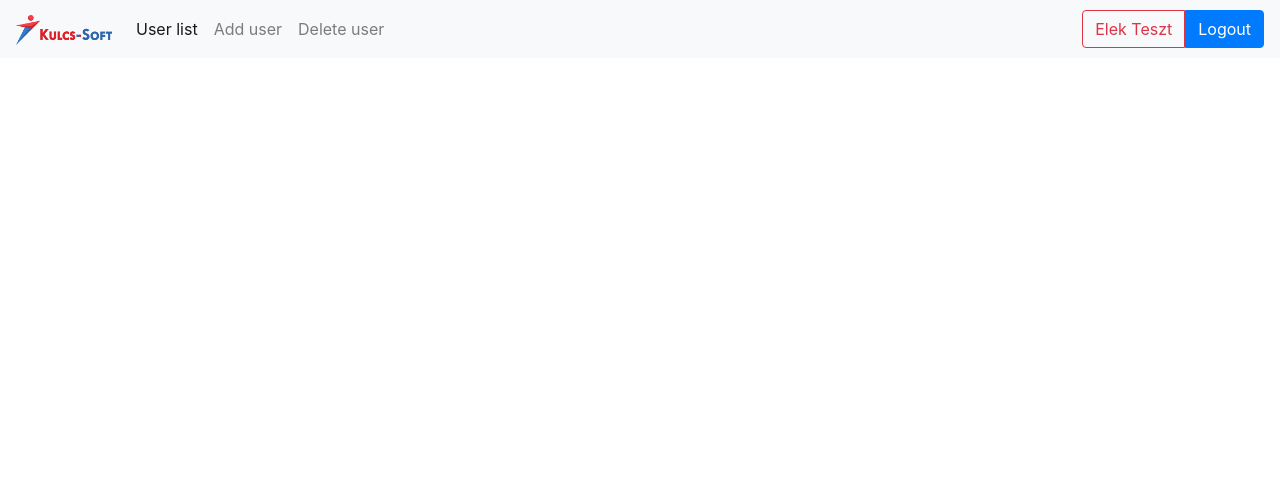
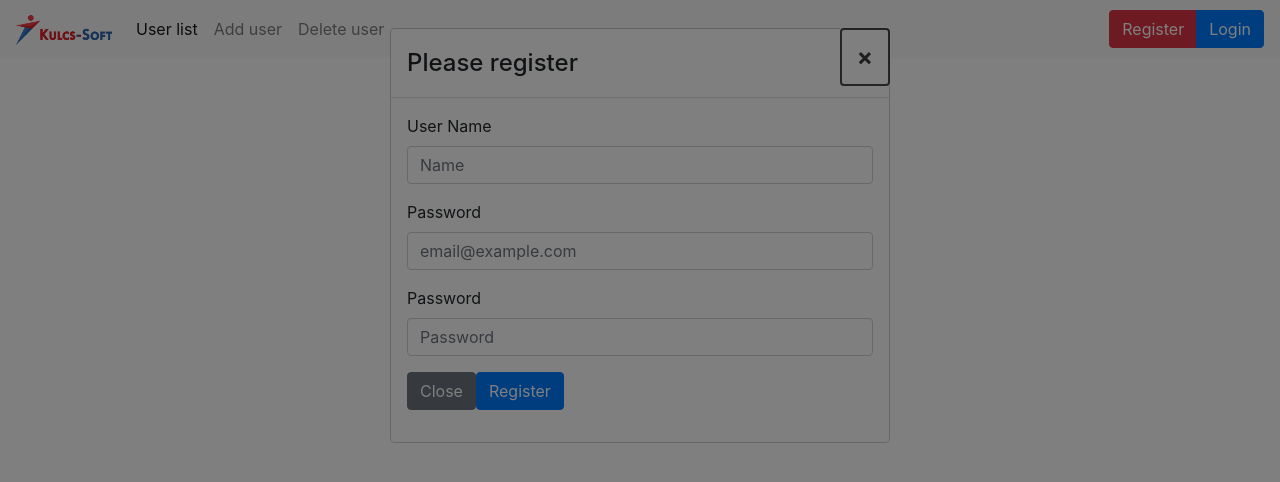
Before and after one commit to DanielKnoll/UserUI, an Angular app: page / in a window 1280 px wide. Both pictures are taken after a click on the button "Register". Shown: the top 482 px of the page. Built offline with nearby package versions, Linux system fonts and the light colour scheme.

Commit message:
Quick and dirty solution
Don't now yet how to communicate between components.

```diff
--- a/src/app/modal/modal.component.html
+++ b/src/app/modal/modal.component.html
@@ -1,4 +1,4 @@
-<ng-template #content let-c="close" let-d="dismiss">
+<!--<ng-template #content let-c="close" let-d="dismiss">
     <div class="modal-header">
         <h4 class="modal-title">Please log in</h4>
         <button type="button" class="close" aria-label="Close" (click)="d('Cross click')">
@@ -23,4 +23,4 @@
             </div>
         </form>
     </div>
-</ng-template>
+</ng-template>-->
--- a/src/app/modal/modal.component.ts
+++ b/src/app/modal/modal.component.ts
@@ -9,11 +9,11 @@ import {NgbModal, ModalDismissReasons} from '@ng-bootstrap/ng-bootstrap';
 })
 export class ModalComponent implements OnInit {
 
-    closeResult: string;
+    //closeResult: string;
 
     constructor(private modalService: NgbModal) {}
 
-    open(content) {
+    /*open(content) {
         this.modalService.open(content).result.then((result) => {
             this.closeResult = `Closed with: ${result}`;
         }, (reason) => {
@@ -29,7 +29,7 @@ export class ModalComponent implements OnInit {
         } else {
             return  `with: ${reason}`;
         }
-    }
+    }*/
 
   ngOnInit() {
   }
--- a/src/app/navbar/logreg/logreg.component.html
+++ b/src/app/navbar/logreg/logreg.component.html
@@ -2,20 +2,78 @@
     <li class="active">
         <div class="btn-group" role="group">
             <div *ngIf="isLoggedIn; else login"><!--if-->
-                <button class="btn btn-outline-danger reg">{{ userName }}</button>
+                <button class="btn btn-outline-danger reg">Hi {{ userName }}</button>
                 <button class="btn btn-primary log"
                     (click)="onLogOut()">Logout</button>
             </div>
             <ng-template #login> <!--else-->
-                <button type="register" class="btn btn-danger reg" data-toggle="modal" data-target="#regModal"
-                        (click)="onRegister()">
+                <button type="button" class="btn btn-danger reg" (click)="open(regModal)">
                   Register
                 </button>
-                <button type="login" class="btn btn-primary log" data-toggle="modal" data-target="#loginModal"
-                        (click)="onLogIn()">
+                <button type="button" class="btn btn-primary log" (click)="open(loginModal)">
                   Login
                 </button>
             </ng-template>
         </div>
     </li>
 </ul>
+
+
+<ng-template #loginModal let-c="close" let-d="dismiss">
+    <div class="modal-header">
+        <h4 class="modal-title">Please log in</h4>
+        <button type="button" class="close" aria-label="Close" (click)="d('Cross click')">
+            <span aria-hidden="true">&times;</span>
+        </button>
+    </div>
+    <div class="modal-body">
+        <form action="/login" method="post">
+            <div class="form-group">
+                <label for="userName">User Name</label>
+                <input id="userName" name="userName" type="text" class="form-control"
+                       placeholder="Name" required minlength="3"/>
+            </div>
+            <div class="form-group">
+                <label for="userPassword">Password</label>
+                <input id="userPassword" name="userPassword" type="password"
+                       class="form-control" placeholder="Password" required minlength="8"/>
+            </div>
+            <div class="form-group">
+                <button type="button" class="btn btn-secondary" (click)="c('Close click')">Close</button>
+                <button type="submit" class="btn btn-primary">Login</button>
+            </div>
+        </form>
+    </div>
+</ng-template>
+
+<ng-template #regModal let-c="close" let-d="dismiss">
+    <div class="modal-header">
+        <h4 class="modal-title">Please register</h4>
+        <button type="button" class="close" aria-label="Close" (click)="d('Cross click')">
+            <span aria-hidden="true">&times;</span>
+        </button>
+    </div>
+    <div class="modal-body">
+        <form action="/login" method="post">
+            <div class="form-group">
+                <label for="userNameReg">User Name</label>
+                <input id="userNameReg" name="userName" type="text" class="form-control"
+                       placeholder="Name" required minlength="3"/>
+            </div>
+            <div class="form-group">
+                <label for="regUserEmailReg">Password</label>
+                <input id="regUserEmailReg" name="userEmail" type="email" class="form-control"
+                       placeholder="email@example.com" required/>
+            </div>
+            <div class="form-group">
+                <label for="userPasswordReg">Password</label>
+                <input id="userPasswordReg" name="userPassword" type="password"
+                       class="form-control" placeholder="Password" required minlength="8"/>
+            </div>
+            <div class="form-group">
+                <button type="button" class="btn btn-secondary" (click)="c('Close click')">Close</button>
+                <button type="submit" class="btn btn-primary">Register</button>
+            </div>
+        </form>
+    </div>
+</ng-template>
--- a/src/app/navbar/logreg/logreg.component.ts
+++ b/src/app/navbar/logreg/logreg.component.ts
@@ -1,4 +1,7 @@
 import { Component, OnInit } from '@angular/core';
+import {ModalDismissReasons, NgbModal} from "@ng-bootstrap/ng-bootstrap";
+
+//import { ModalComponent } from '../modal/modal.component';
 
 @Component({
     selector: 'app-logreg',
@@ -7,10 +10,12 @@ import { Component, OnInit } from '@angular/core';
 })
 export class LogregComponent implements OnInit {
     isLoggedIn:  boolean = false;
+    isRegister: boolean = false;
     userName: string = 'Elek Teszt';
     logOutServerPath: string = 'http://0.0.0.0:8080/api/logout';
+    closeResult: string;
 
-    constructor() { }
+    constructor(private modalService: NgbModal) {}
 
     ngOnInit() {
     }
@@ -19,11 +24,31 @@ export class LogregComponent implements OnInit {
         this.isLoggedIn = false;
     }
 
-    onLogIn() {
-        this.isLoggedIn = true;
+    onRegister(content) {
+        this.isRegister = true;
+        open(content);
     }
 
-    onRegister() {
-        this.isLoggedIn = true;
+    onLogIn(content) {
+        this.isRegister = false;
+        open(content);
+    }
+
+    open(content) {
+        this.modalService.open(content).result.then((result) => {
+            this.closeResult = `Closed with: ${result}`;
+        }, (reason) => {
+            this.closeResult = `Dismissed ${this.getDismissReason(reason)}`;
+        });
+    }
+
+    private getDismissReason(reason: any): string {
+        if (reason === ModalDismissReasons.ESC) {
+            return 'by pressing ESC';
+        } else if (reason === ModalDismissReasons.BACKDROP_CLICK) {
+            return 'by clicking on a backdrop';
+        } else {
+            return  `with: ${reason}`;
+        }
     }
 }
```
